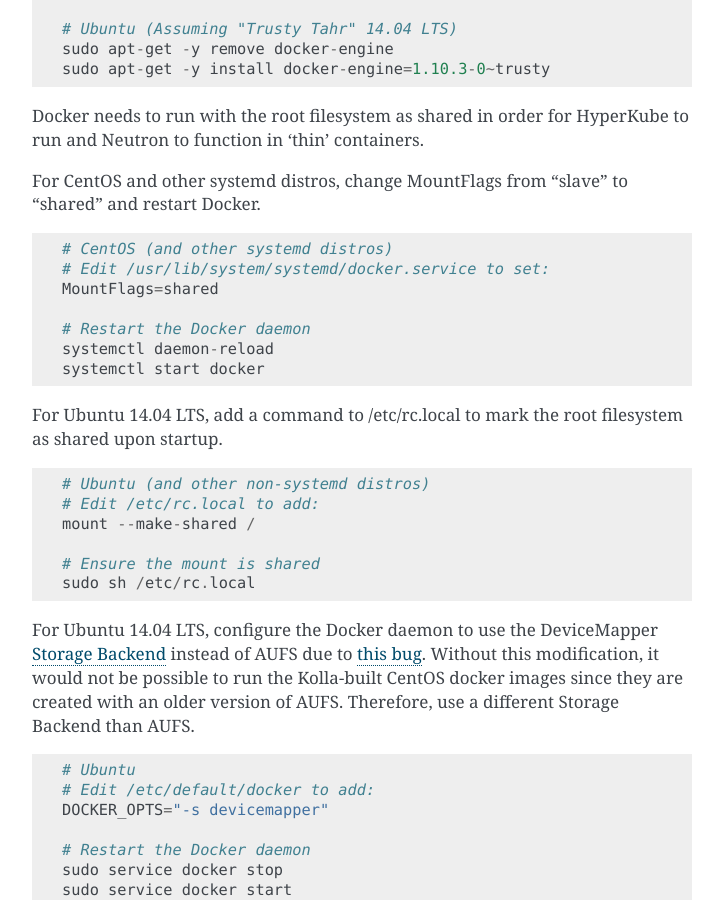
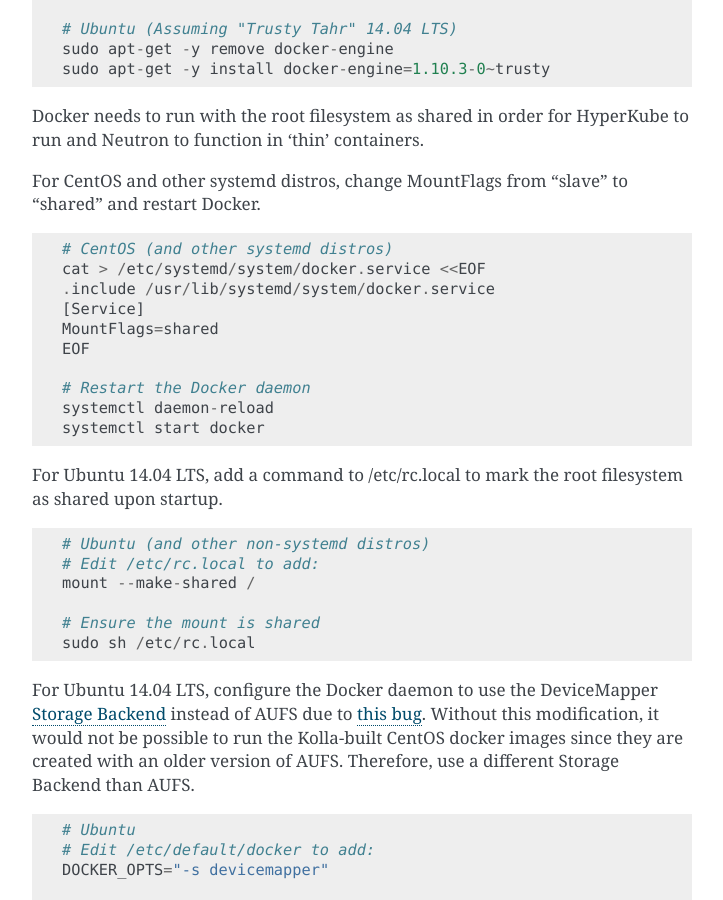
Before and after one commit to openstack-archive/kolla-kubernetes, a Sphinx documentation site: the page built from doc/source/quickstart.rst, in a window 1280 px wide and 900 px high, scrolled down 1026 px. Shown: the whole window, without its empty margins (388-1111 px from the left). Built offline with Sphinx 7.4.7, drawn with Linux system fonts in a browser that asks for light colours.

Commit message:
Docker systemd fix
The current documentation has you edit the distro provided location.
This can cause problems with upgrading docker. This change uses the
systemd provided override mechanism to allow you to safely override
just the one option you want while allowing the rpm managed files
to continue to get updates.

TrivialFix

Change-Id: I0fb6c616d956c1a98efb5015500f83389aa34545

```diff
--- a/doc/source/quickstart.rst
+++ b/doc/source/quickstart.rst
@@ -53,8 +53,11 @@ to "shared" and restart Docker.
 ::
 
    # CentOS (and other systemd distros)
-   # Edit /usr/lib/system/systemd/docker.service to set:
+   cat > /etc/systemd/system/docker.service <<EOF
+   .include /usr/lib/systemd/system/docker.service
+   [Service]
    MountFlags=shared
+   EOF
 
    # Restart the Docker daemon
    systemctl daemon-reload
```
